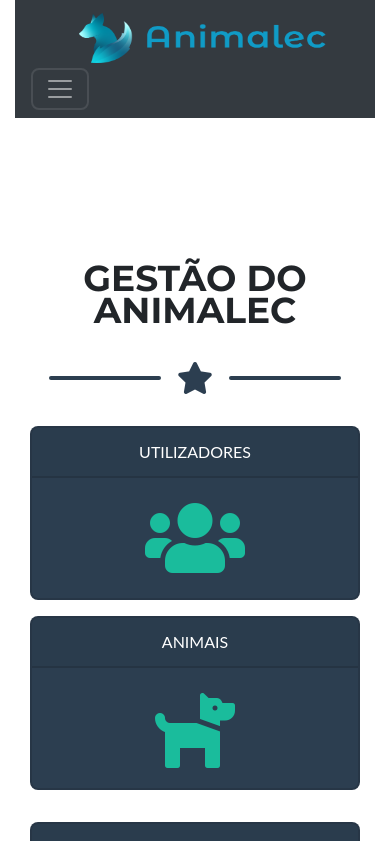
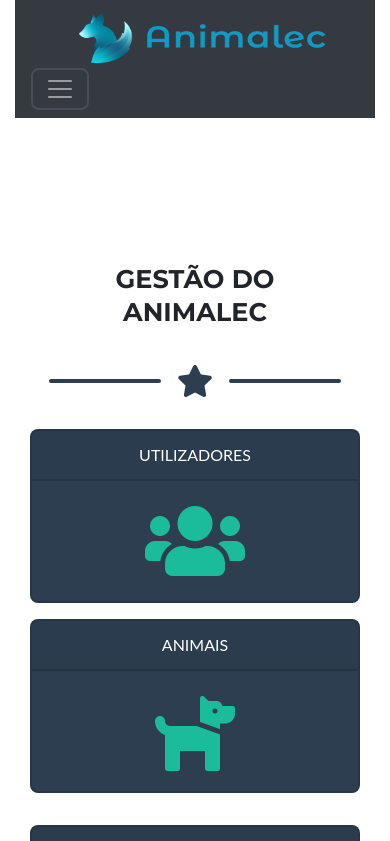
Before and after one commit to mimaganin/Tarefa_3.1b, a Vue app in the folder prototipo/: page /admin in a window 390 px wide. Shown: the top 841 px of the page. Built offline with nearby package versions, Linux system fonts and the light colour scheme; what vue-simple-alert would draw is missing.

Commit message:
Ajusta o tamanho do título das páginas em ecrãs pequenos

```diff
--- a/prototipo/src/components/HeaderPage.vue
+++ b/prototipo/src/components/HeaderPage.vue
@@ -27,6 +27,15 @@ export default {
 </script>
 
 <style scoped>
+/* Em ecrãs pequenos (telemóvel) o título do tema não cabe na largura,
+   por exemplo "PATROCINADORES" a 375px. Reduzimos o tamanho da letra. */
+@media (max-width: 575.98px) {
+  h2.page-section-heading {
+    font-size: 1.6rem;
+    line-height: 1.3;
+  }
+}
+
 .divider-custom {
   margin: 1.25rem 0 1.5rem;
   width: 100%;
```
